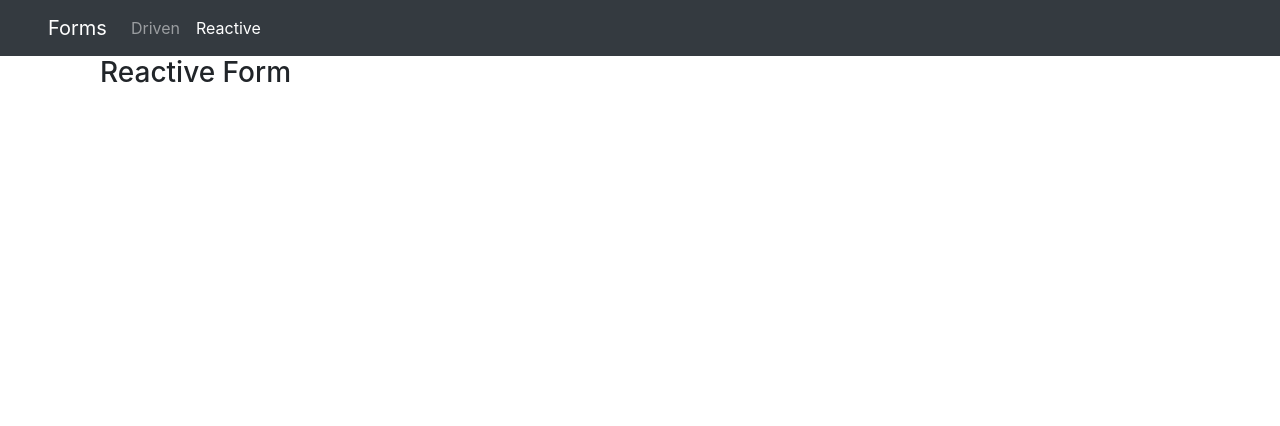
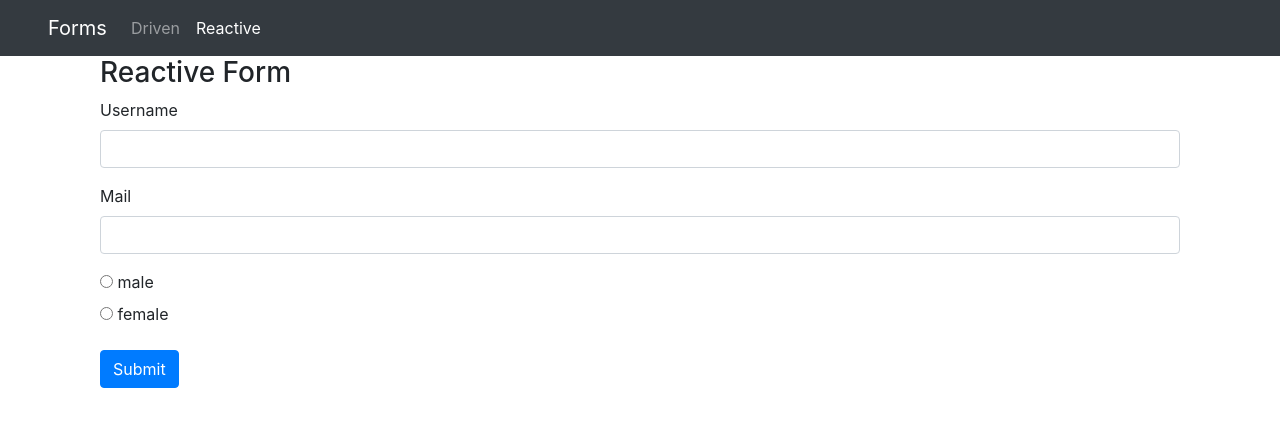
Before and after one commit to ssroma/Angular-Forms, an Angular app: page /reactive in a window 1280 px wide. Shown: the top 426 px of the page. Built offline with nearby package versions, Linux system fonts and the light colour scheme.

Commit message:
Starting to work on reactive forms  ReactiveFormsModule add and html created.

```diff
--- a/src/app/app.module.ts
+++ b/src/app/app.module.ts
@@ -1,6 +1,6 @@
 import { BrowserModule } from '@angular/platform-browser';
 import { NgModule } from '@angular/core';
-import { FormsModule } from '@angular/forms'
+import { FormsModule, ReactiveFormsModule } from '@angular/forms'
 
 import { AppRoutingModule } from './app-routing.module';
 import { AppComponent } from './app.component';
@@ -20,7 +20,8 @@ import { HomeComponent } from './home/home.component';
   imports: [
     BrowserModule,
     AppRoutingModule,
-    FormsModule
+    FormsModule,
+    ReactiveFormsModule
 
   ],
   providers: [],
--- a/src/app/reactive-form/reactive-form.component.html
+++ b/src/app/reactive-form/reactive-form.component.html
@@ -3,6 +3,56 @@
       <div class="col-md-12">
         <h3>Reactive Form</h3>
 
+        <form (ngSubmit)="onSubmit(f)" #f="ngForm" >
+
+            <!-- <div id="user-data" ngModelGroup="userData" > -->
+
+              <div class="form-group">
+                <label for="username">Username</label>
+                <input
+                  class="form-control"
+                  autocomplete="off"
+                  type="text"
+                  id="username"
+                >
+                <!-- <div class="alert alert-danger" *ngIf="!userInput.valid && userInput.touched" >
+                   <p *ngIf="userInput.errors.required">Name is required</p>
+                </div> -->
+
+              </div>
+
+              <div class="form-group">
+                <label for="email">Mail</label>
+                <input
+                  class="form-control"
+                  type="email"
+                  id="email"
+                >
+                <!-- <div class="alert alert-danger" *ngIf="!emailInput.valid && emailInput.touched" >
+                  <p *ngIf="emailInput.errors.required">An email is required. </p>
+                  <p *ngIf="emailInput.errors.email">Email format is wrong!</p>
+                </div> -->
+              </div>
+          <!--  </div>  user-data -->
+
+
+
+            <div class="form-group">
+              <div class="radio" *ngFor="let gender of genders" >
+                <label for="gender">
+                  <input
+                    type="radio"
+                    [value]="gender"
+                  > {{gender}}
+                </label>
+              </div>
+            </div>
+
+
+            <button class="btn btn-primary" type="submit">Submit</button>
+
+          </form>
+
 
       </div>
     </div>
--- a/src/app/reactive-form/reactive-form.component.ts
+++ b/src/app/reactive-form/reactive-form.component.ts
@@ -1,4 +1,5 @@
 import { Component, OnInit } from '@angular/core';
+import { NgForm } from '@angular/forms';
 
 @Component({
   selector: 'app-reactive-form',
@@ -7,12 +8,14 @@ import { Component, OnInit } from '@angular/core';
 })
 export class ReactiveFormComponent implements OnInit {
 
+  genders = [ 'male', 'female'];
+
   constructor() { }
 
   ngOnInit() {
   }
 
-  onSubmit(form){
+  onSubmit(form: NgForm){
     console.log(form);
   }
 }
```
